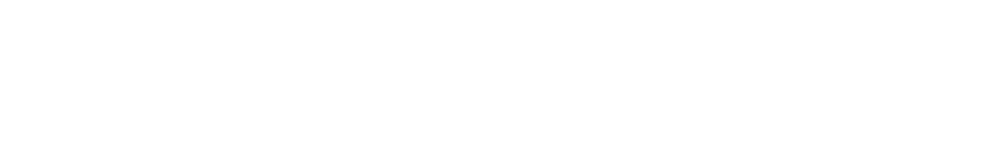
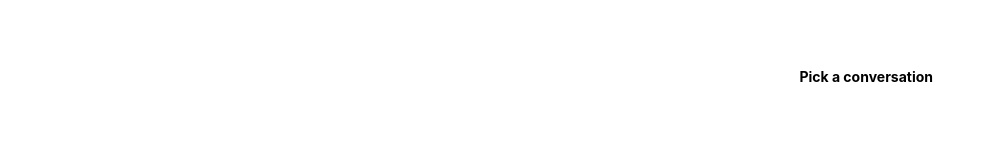
Before and after one commit to DewulfTjorven/2021-Bachelorproef-TjorvenTimonSam, a React (Create React App) app: page / in a window 1280 px wide. Shown: the part 323-483 px from the top of the page, without its empty margins (0-996 px from the left). Built offline with nearby package versions, Linux system fonts and the light colour scheme.

Commit message:
Let op het `<Empty>` component. Deze kan je gebruiken indien je geen specifiek content component kan tonen

```diff
--- a/src/containers/Content/Content.js
+++ b/src/containers/Content/Content.js
@@ -1,12 +1,17 @@
 import React from "react";
-
+import Empty from "../../components/Empty/Empty";
 import style from "./Content.module.css";
-
+import { Switch, Route } from "react-router-dom";
+import { ROUTES } from "../../consts";
 
 const Content = () => {
   return (
     <section className={style.container}>
-
+      <Switch>
+        <Route exact strict path={ROUTES.home}>
+          <Empty message={"Pick a conversation"} />
+        </Route>
+      </Switch>
     </section>
   );
 };
```
